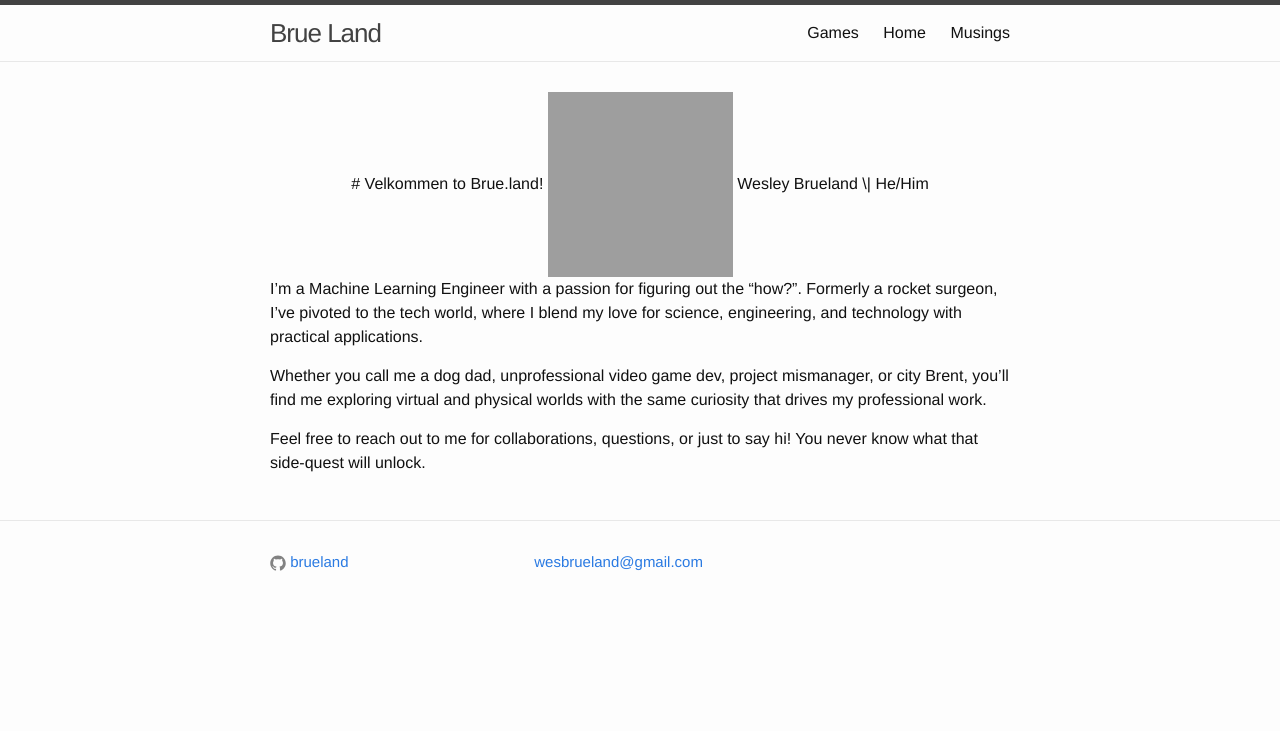
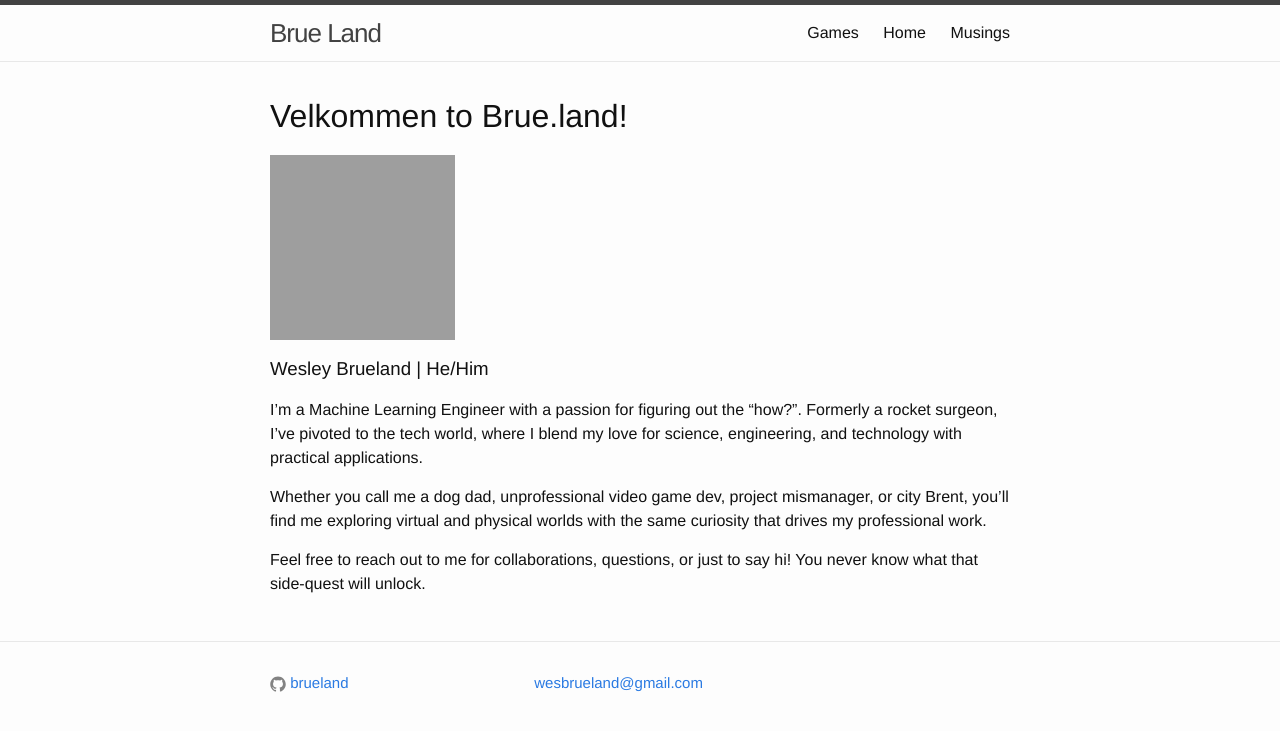
Before and after one commit to brueland/brueland.github.io, a Jekyll site: the page built from index.md, in a window 1280 px wide. Shown: the top 731 px of the page. Built offline with Jekyll 4.4.1, drawn with Linux system fonts in a browser that asks for light colours; grey boxes are pictures that could not be loaded.

Commit message:
fix: formatting ish

```diff
--- a/index.md
+++ b/index.md
@@ -3,14 +3,13 @@ layout: home
 title: Home
 permalink: /
 ---
-<div align="center">
+# Velkommen to Brue.land!
 
-# Velkommen to Brue.land!
 
 <img src="https://github.com/brueland.png" alt="Selfie" style="width: 25%; height: 25%;">
 
-Wesley Brueland \| He/Him
-</div>
+
+### Wesley Brueland \| He/Him
 
 I'm a Machine Learning Engineer with a passion for figuring out the "how?". Formerly a rocket surgeon, I've pivoted to the tech world, where I blend my love for science, engineering, and technology with practical applications.
 
```
